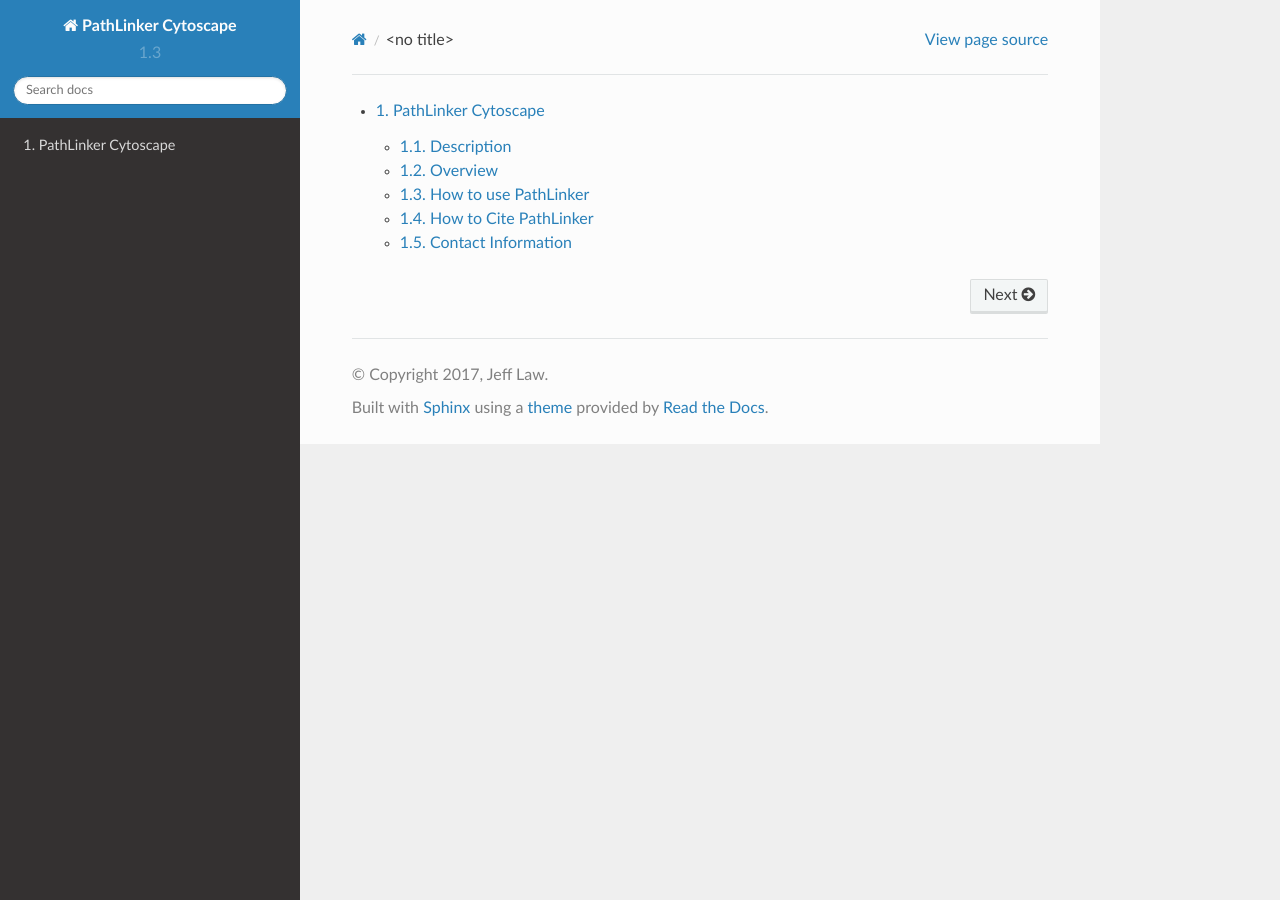
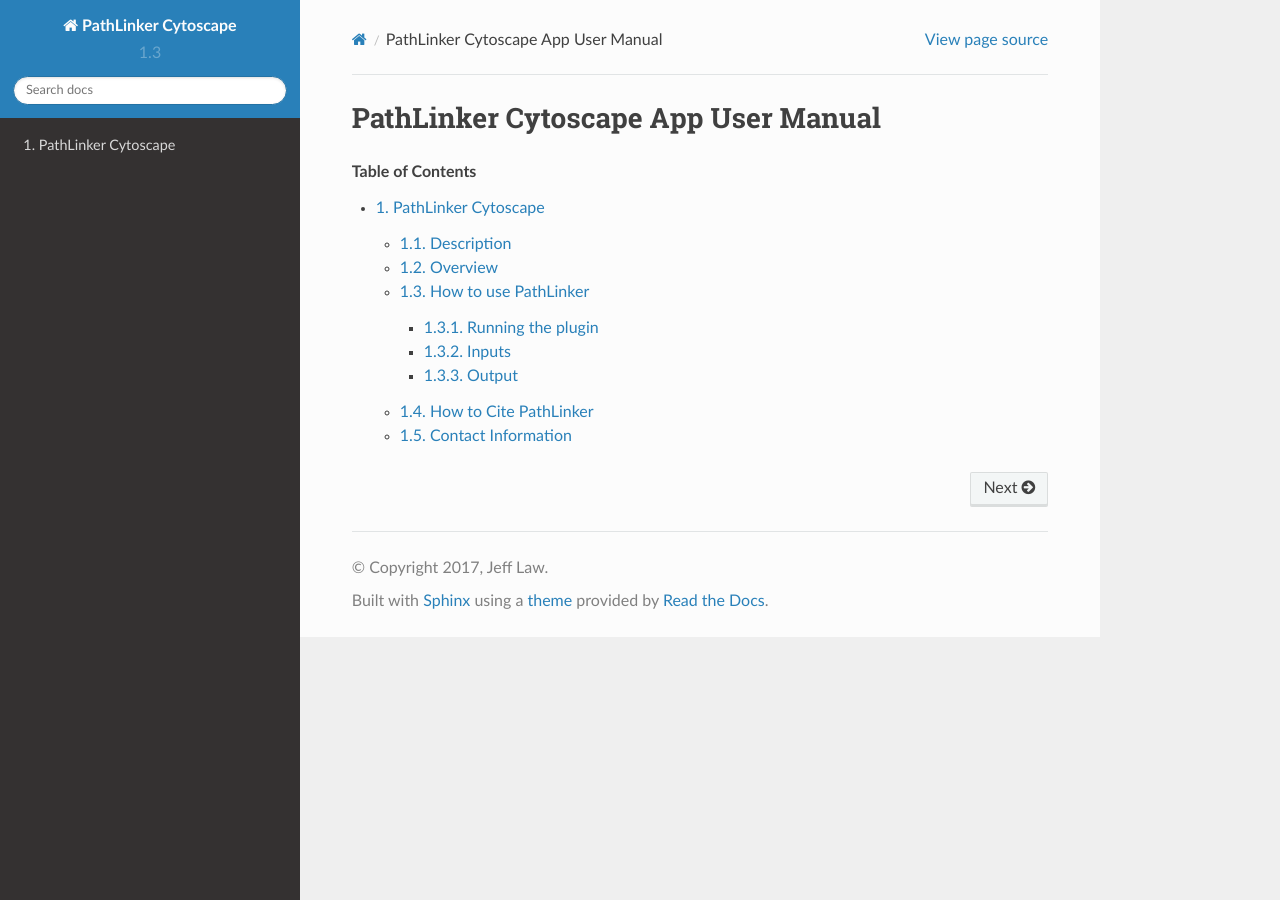
Before and after one commit to Murali-group/PathLinker-Cytoscape, a Sphinx documentation site: the page built from docs/index.rst, in a window 1280 px wide. Built offline with Sphinx 7.4.7 and the Read the Docs theme 2.0.0, drawn with Linux system fonts in a browser that asks for light colours.

Commit message:
Update index.rst

```diff
--- a/docs/index.rst
+++ b/docs/index.rst
@@ -1,5 +1,15 @@
+.. PathLinker Cytoscape documentation master file, created by
+   sphinx-quickstart on Wed Oct 25 09:54:31 2017.
+   You can adapt this file completely to your liking, but it should at least
+   contain the root `toctree` directive.
+
+PathLinker Cytoscape App User Manual
+====================================
+
+.. rubric:: Table of Contents
+
 .. toctree::
-   :maxdepth: 2
+   :maxdepth: 3
    :numbered: 3
 
    PathLinker_Cytoscape
```
